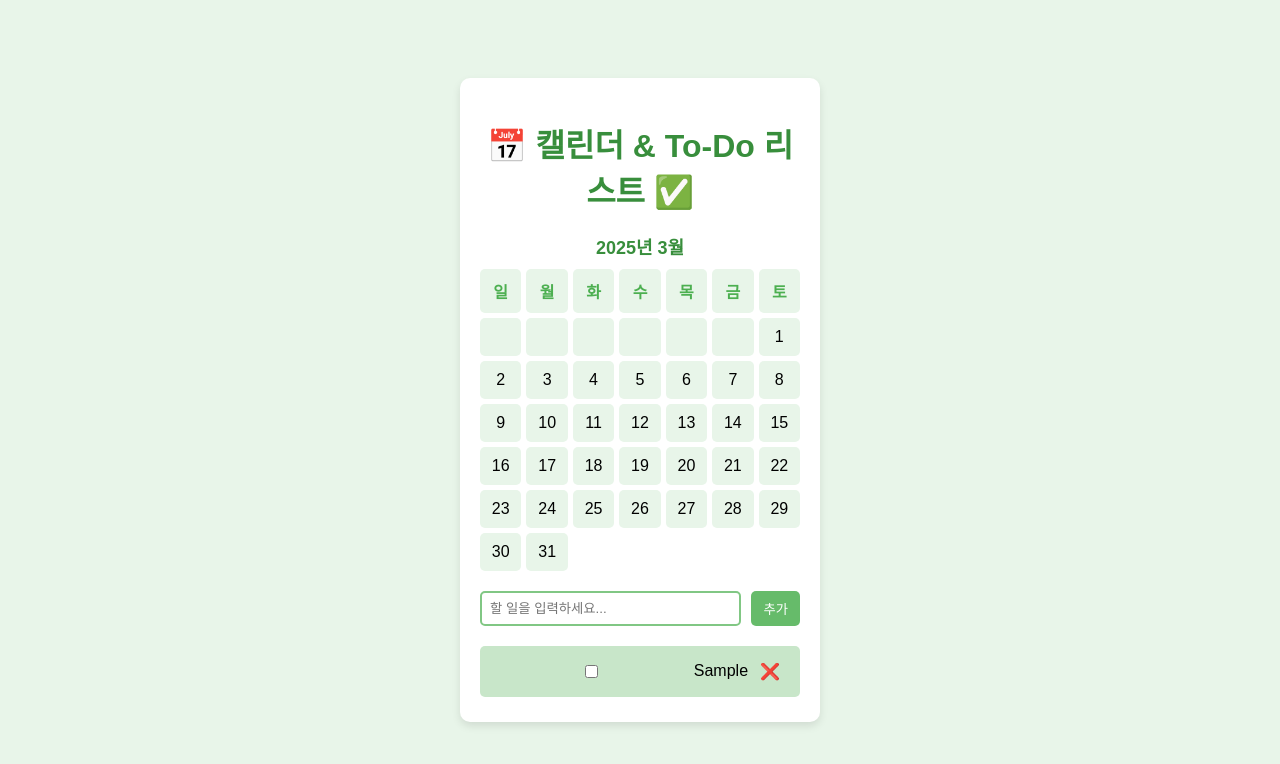
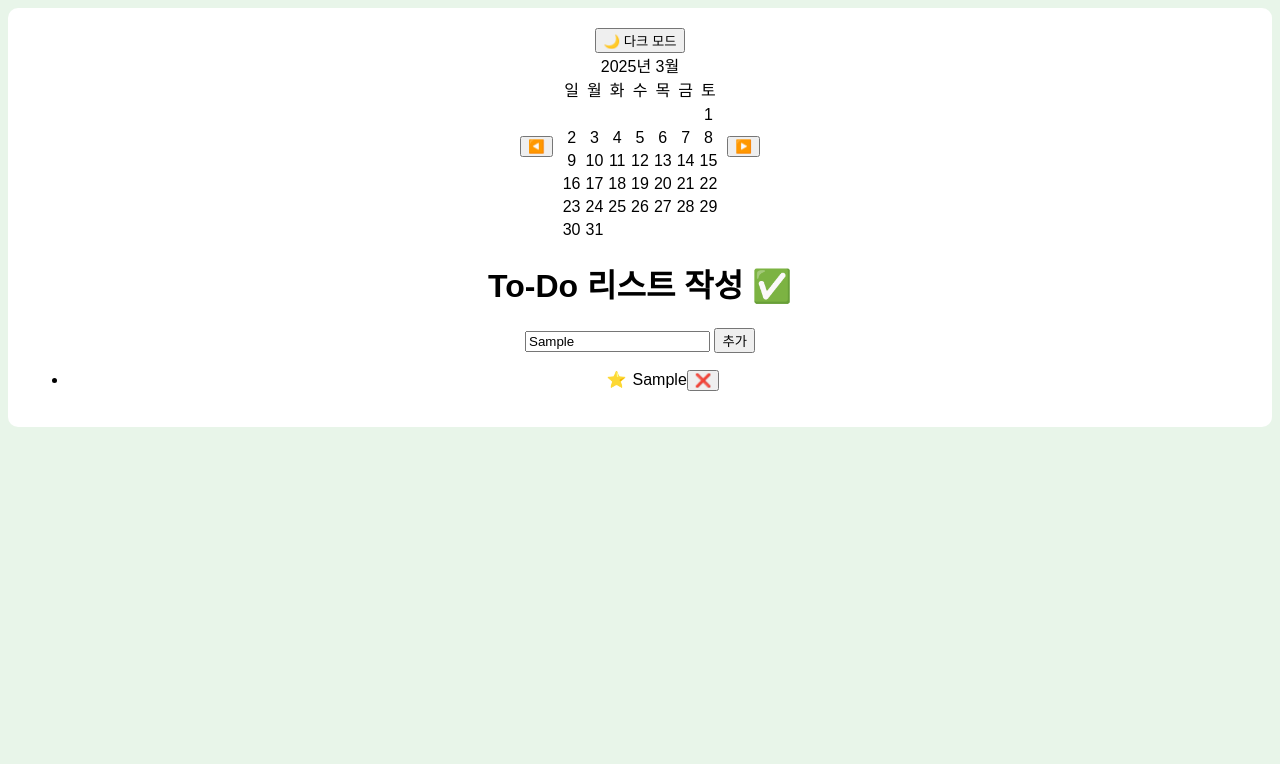
Before and after one commit to oneofakind0405/vite-project, a website built with Vite: page index.html in a window 1280 px wide. Both pictures are taken after typing "Sample" into the empty fields and a click on the button "추가". Built offline with nearby package versions, Linux system fonts and the light colour scheme.

Commit message:
기능 추가

```diff
--- a/index.html
+++ b/index.html
@@ -3,14 +3,22 @@
 <head>
     <meta charset="UTF-8">
     <meta name="viewport" content="width=device-width, initial-scale=1.0">
-    <title>To-Do 리스트 + 캘린더</title>
+    <title>To-Do 리스트</title>
     <link rel="stylesheet" href="style.css">
 </head>
 <body>
     <div class="container">
-        <h1>📅 캘린더 & To-Do 리스트 ✅</h1>
-        <div id="calendar"></div>
+        <div class="header">
+            <button id="toggle-theme">🌙 다크 모드</button>
+        </div>
 
+        <div id="calendar-container">
+            <button id="prev-month">◀️</button>
+            <div id="calendar"></div>
+            <button id="next-month">▶️</button>
+        </div>
+
+        <h1>To-Do 리스트 작성 ✅</h1>
         <div class="input-container">
             <input type="text" id="todo-input" placeholder="할 일을 입력하세요...">
             <button id="add-btn">추가</button>
@@ -19,82 +27,5 @@
     </div>
 
     <script type="module" src="main.js"></script>
-    <script>
-        document.addEventListener("DOMContentLoaded", () => {
-            const calendarContainer = document.getElementById("calendar");
-
-            const renderCalendar = () => {
-                const now = new Date();
-                const year = now.getFullYear();
-                const month = now.getMonth();
-                const firstDay = new Date(year, month, 1).getDay();
-                const lastDate = new Date(year, month + 1, 0).getDate();
-
-                let calendarHTML = `<div class="calendar-header">${year}년 ${month + 1}월</div>`;
-                calendarHTML += `<div class="calendar-grid">`;
-
-                const days = ["일", "월", "화", "수", "목", "금", "토"];
-                days.forEach(day => calendarHTML += `<div class="day-header">${day}</div>`);
-
-                for (let i = 0; i < firstDay; i++) {
-                    calendarHTML += `<div class="empty"></div>`;
-                }
-
-                for (let day = 1; day <= lastDate; day++) {
-                    calendarHTML += `<div class="calendar-day">${day}</div>`;
-                }
-
-                calendarHTML += `</div>`;
-                calendarContainer.innerHTML = calendarHTML;
-            };
-
-            renderCalendar();
-        });
-    </script>
-
-    <style>
-        #calendar {
-            width: 100%;
-            margin-bottom: 20px;
-            text-align: center;
-        }
-
-        .calendar-header {
-            font-size: 18px;
-            font-weight: bold;
-            margin-bottom: 10px;
-            color: #388e3c;
-        }
-
-        .calendar-grid {
-            display: grid;
-            grid-template-columns: repeat(7, 1fr);
-            gap: 5px;
-        }
-
-        .day-header {
-            font-weight: bold;
-            color: #4caf50;
-        }
-
-        .calendar-day, .day-header, .empty {
-            padding: 10px;
-            background-color: #e8f5e9;
-            border-radius: 5px;
-        }
-
-        .calendar-day {
-            cursor: pointer;
-        }
-
-        .calendar-day:hover {
-            background-color: #a5d6a7;
-        }
-
-        .selected {
-            background-color: #66bb6a !important;
-            color: white;
-        }
-    </style>
 </body>
 </html>
--- a/main.js
+++ b/main.js
@@ -1,24 +1,43 @@
-// main.js
-
 document.addEventListener("DOMContentLoaded", () => {
     const inputField = document.getElementById("todo-input");
     const addButton = document.getElementById("add-btn");
     const todoList = document.getElementById("todo-list");
+    const themeToggle = document.getElementById("toggle-theme");
     const calendarContainer = document.getElementById("calendar");
+    const prevMonthBtn = document.getElementById("prev-month");
+    const nextMonthBtn = document.getElementById("next-month");
 
-    // 🟢 캘린더 렌더링 함수
+    let currentDate = new Date();
+    let selectedDate = new Date();
+
+    // 🟢 테마 변경 (다크 모드)
+    const toggleTheme = () => {
+        document.body.classList.toggle("dark-mode");
+        const isDark = document.body.classList.contains("dark-mode");
+        themeToggle.textContent = isDark ? "☀️ 라이트 모드" : "🌙 다크 모드";
+        localStorage.setItem("theme", isDark ? "dark" : "light");
+    };
+
+    // 🟢 로컬 저장소에서 테마 불러오기
+    if (localStorage.getItem("theme") === "dark") {
+        document.body.classList.add("dark-mode");
+        themeToggle.textContent = "☀️ 라이트 모드";
+    }
+    themeToggle.addEventListener("click", toggleTheme);
+
+    // 🟢 캘린더 생성 함수
     const renderCalendar = () => {
-        const now = new Date();
-        const year = now.getFullYear();
-        const month = now.getMonth();
+        const year = currentDate.getFullYear();
+        const month = currentDate.getMonth();
         const firstDay = new Date(year, month, 1).getDay();
         const lastDate = new Date(year, month + 1, 0).getDate();
 
         let calendarHTML = `<div class="calendar-header">${year}년 ${month + 1}월</div>`;
         calendarHTML += `<div class="calendar-grid">`;
 
-        const days = ["일", "월", "화", "수", "목", "금", "토"];
-        days.forEach(day => calendarHTML += `<div class="day-header">${day}</div>`);
+        ["일", "월", "화", "수", "목", "금", "토"].forEach(day => {
+            calendarHTML += `<div class="day-header">${day}</div>`;
+        });
 
         for (let i = 0; i < firstDay; i++) {
             calendarHTML += `<div class="empty"></div>`;
@@ -32,27 +51,34 @@ document.addEventListener("DOMContentLoaded", () => {
         calendarContainer.innerHTML = calendarHTML;
     };
 
+    // 🟢 이전/다음 달 이동 기능
+    prevMonthBtn.addEventListener("click", () => {
+        currentDate.setMonth(currentDate.getMonth() - 1);
+        renderCalendar();
+    });
+
+    nextMonthBtn.addEventListener("click", () => {
+        currentDate.setMonth(currentDate.getMonth() + 1);
+        renderCalendar();
+    });
+
     renderCalendar();
 
-    // 🟢 로컬 저장소에서 저장된 할 일 불러오기
-    const loadTodos = () => {
-        const savedTodos = JSON.parse(localStorage.getItem("todos")) || [];
-        savedTodos.forEach(todo => addTodo(todo.text, todo.completed));
-    };
-
     // 🟢 할 일 추가 함수
-    const addTodo = (text, completed = false) => {
+    const addTodo = (text, important = false) => {
         if (!text.trim()) return;
 
         const li = document.createElement("li");
         li.classList.add("todo-item");
 
-        const checkbox = document.createElement("input");
-        checkbox.type = "checkbox";
-        checkbox.checked = completed;
-        checkbox.addEventListener("change", () => {
+        const starBtn = document.createElement("button");
+        starBtn.textContent = "⭐";
+        starBtn.classList.add("star-btn");
+        if (important) li.classList.add("important");
+
+        starBtn.addEventListener("click", () => {
+            li.classList.toggle("important");
             saveTodos();
-            li.classList.toggle("completed", checkbox.checked);
         });
 
         const span = document.createElement("span");
@@ -66,7 +92,7 @@ document.addEventListener("DOMContentLoaded", () => {
             saveTodos();
         });
 
-        li.appendChild(checkbox);
+        li.appendChild(starBtn);
         li.appendChild(span);
         li.appendChild(deleteBtn);
         todoList.appendChild(li);
@@ -74,32 +100,15 @@ document.addEventListener("DOMContentLoaded", () => {
         saveTodos();
     };
 
-    // 🟢 할 일 저장 함수 (로컬 저장소)
-    const saveTodos = () => {
-        const todos = [];
-        document.querySelectorAll(".todo-item").forEach(li => {
-            todos.push({
-                text: li.querySelector("span").textContent,
-                completed: li.querySelector("input").checked
-            });
-        });
-        localStorage.setItem("todos", JSON.stringify(todos));
-    };
-
-    // 🟢 추가 버튼 클릭 시 할 일 추가
     addButton.addEventListener("click", () => {
         addTodo(inputField.value);
         inputField.value = "";
     });
 
-    // 🟢 Enter 키 입력 시 할 일 추가
     inputField.addEventListener("keypress", (event) => {
         if (event.key === "Enter") {
             addTodo(inputField.value);
             inputField.value = "";
         }
     });
-
-    // 🟢 페이지 로드 시 저장된 할 일 불러오기
-    loadTodos();
 });
--- a/style.css
+++ b/style.css
@@ -1,68 +1,34 @@
-/* 전체 배경 */
 body {
     font-family: 'Arial', sans-serif;
-    background-color: #e8f5e9; /* 연한 녹색 */
-    display: flex;
-    justify-content: center;
-    align-items: center;
-    height: 100vh;
-    margin: 0;
+    background-color: #e8f5e9;
+    transition: background 0.3s, color 0.3s;
 }
 
-/* 컨테이너 */
+.dark-mode {
+    background-color: #2e2e2e;
+    color: white;
+}
+
 .container {
-    background-color: #ffffff;
+    background-color: white;
     padding: 20px;
     border-radius: 10px;
-    box-shadow: 0 4px 8px rgba(0, 0, 0, 0.1);
-    width: 320px;
     text-align: center;
 }
 
-/* 제목 */
-h1 {
-    color: #388e3c;
-}
-
-/* 입력 필드 & 버튼 */
-.input-container {
-    display: flex;
-    gap: 10px;
-    margin-bottom: 20px;
-}
-
-input {
-    flex: 1;
-    padding: 8px;
-    border: 2px solid #81c784;
-    border-radius: 5px;
+.dark-mode .container {
+    background-color: #444;
 }
 
 button {
-    background-color: #66bb6a;
-    color: white;
-    border: none;
-    padding: 8px 12px;
     cursor: pointer;
-    border-radius: 5px;
 }
 
-button:hover {
-    background-color: #4caf50;
-}
-
-/* 캘린더 스타일 */
-#calendar {
-    width: 100%;
-    margin-bottom: 20px;
-    text-align: center;
-}
-
-.calendar-header {
-    font-size: 18px;
-    font-weight: bold;
-    margin-bottom: 10px;
-    color: #388e3c;
+#calendar-container {
+    display: flex;
+    align-items: center;
+    justify-content: center;
+    gap: 10px;
 }
 
 .calendar-grid {
@@ -71,61 +37,14 @@ button:hover {
     gap: 5px;
 }
 
-.day-header {
+.todo-item.important {
     font-weight: bold;
-    color: #4caf50;
+    color: #ff9800;
 }
 
-.calendar-day, .day-header, .empty {
-    padding: 10px;
-    background-color: #e8f5e9;
-    border-radius: 5px;
-}
-
-.calendar-day {
-    cursor: pointer;
-}
-
-.calendar-day:hover {
-    background-color: #a5d6a7;
-}
-
-.selected {
-    background-color: #66bb6a !important;
-    color: white;
-}
-
-/* 할 일 목록 스타일 */
-ul {
-    list-style: none;
-    padding: 0;
-    margin: 0;
-}
-
-.todo-item {
-    display: flex;
-    align-items: center;
-    justify-content: space-between;
-    background-color: #c8e6c9;
-    padding: 8px;
-    margin-bottom: 5px;
-    border-radius: 5px;
-}
-
-.todo-item.completed span {
-    text-decoration: line-through;
-    color: #666;
-}
-
-/* 삭제 버튼 */
-.delete-btn {
+.star-btn {
     background: none;
     border: none;
     cursor: pointer;
     font-size: 16px;
-    color: #d32f2f;
 }
-
-.delete-btn:hover {
-    color: #b71c1c;
-}
```
